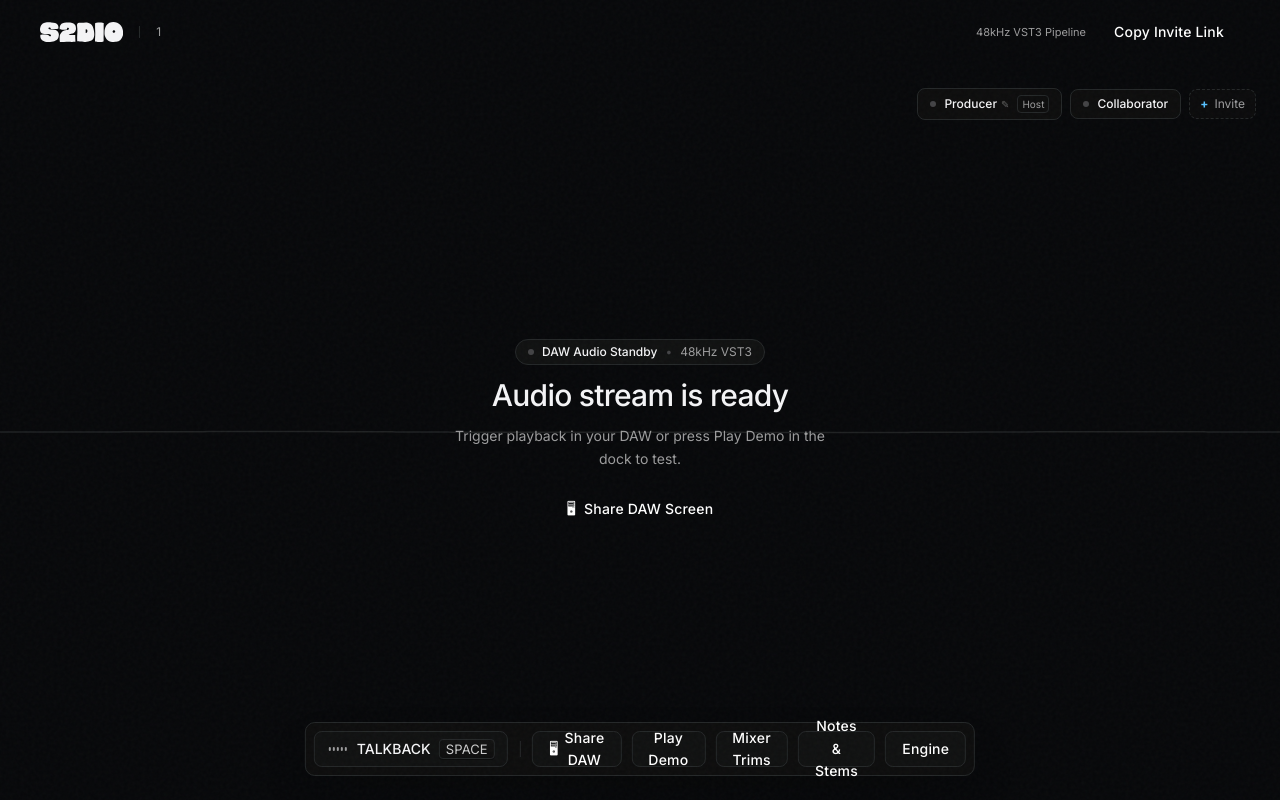
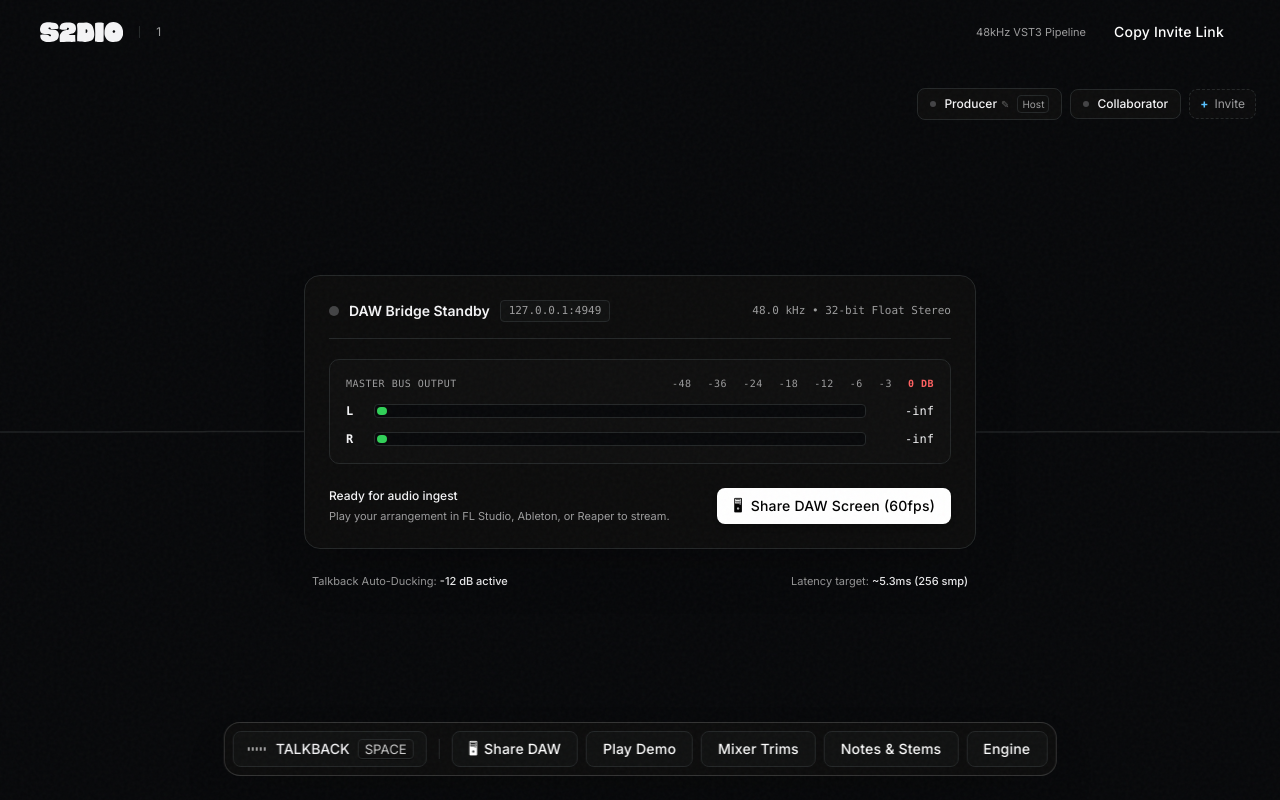
Before and after one commit to rogueexxxx-del/s2dio, a Next.js app: page /session/1 in a window 1280 px wide. Built offline with nearby package versions, Linux system fonts and the light colour scheme; no server answers.

Commit message:
fix(ui): eliminate window control collisions, fix bottom dock wrapping, add hardware VU meter console

```diff
--- a/src/app/globals.css
+++ b/src/app/globals.css
@@ -126,6 +126,7 @@ body::before {
   line-height: 1.6;
   letter-spacing: 0.2px;
   transition: opacity 150ms ease;
+  white-space: nowrap;
 }
 .btn-secondary:hover {
   opacity: 0.85;
@@ -147,6 +148,7 @@ body::before {
   line-height: 1.6;
   letter-spacing: 0.2px;
   transition: border-color 150ms ease, background-color 150ms ease;
+  white-space: nowrap;
 }
 .btn-tertiary:hover {
   border-color: var(--hairline-strong);
--- a/src/app/session/[slug]/page.tsx
+++ b/src/app/session/[slug]/page.tsx
@@ -441,19 +441,19 @@ export default function StudioRoomPage() {
       </main>
 
       {/* Floating Zen Bottom Dock */}
-      <div className="absolute bottom-6 left-1/2 -translate-x-1/2 z-20 flex items-center gap-2.5 bg-surface border border-hairline rounded-lg p-2 shadow-2xl">
+      <div className="absolute bottom-6 left-1/2 -translate-x-1/2 z-20 flex items-center gap-2 bg-surface/95 backdrop-blur-xl border border-hairline-strong rounded-xl p-2 shadow-2xl whitespace-nowrap">
         {/* Push to talk */}
         <PushToTalkButton
           isActive={isTalkbackActive}
           onStateChange={handleTalkbackChange}
         />
 
-        <div className="h-4 w-[1px] bg-hairline mx-0.5" />
+        <div className="h-5 w-[1px] bg-hairline mx-1" />
 
         {/* Share DAW Screen Video Transmission */}
         <button
           onClick={handleToggleScreenShare}
-          className={`h-9 px-3 text-xs rounded-md border transition-colors inline-flex items-center gap-1.5 cursor-pointer ${
+          className={`h-9 px-3.5 text-xs rounded-md border transition-colors inline-flex items-center gap-1.5 whitespace-nowrap cursor-pointer ${
             isScreenSharing
               ? "bg-accent-red text-white border-accent-red font-medium"
               : "btn-tertiary"
@@ -467,10 +467,10 @@ export default function StudioRoomPage() {
         {/* Play/Stop Audio Test */}
         <button
           onClick={handleToggleTestAudio}
-          className={`px-3 py-1.5 text-xs font-medium rounded-md transition-colors border ${
+          className={`h-9 px-3.5 text-xs font-medium rounded-md transition-colors border whitespace-nowrap cursor-pointer ${
             isPlayingTestAudio
               ? "bg-accent-red text-white border-accent-red"
-              : "btn-tertiary h-9 px-3 text-xs"
+              : "btn-tertiary"
           }`}
         >
           {isPlayingTestAudio ? "Stop Audio" : "Play Demo"}
@@ -479,7 +479,7 @@ export default function StudioRoomPage() {
         {/* Console Trims Modal Trigger */}
         <button
           onClick={() => setIsMixerOpen(true)}
-          className="btn-tertiary h-9 px-3 text-xs"
+          className="btn-tertiary h-9 px-3.5 text-xs whitespace-nowrap cursor-pointer"
         >
           Mixer Trims
         </button>
@@ -487,9 +487,9 @@ export default function StudioRoomPage() {
         {/* Notes & Files Toggle */}
         <button
           onClick={() => setIsDrawerOpen(!isDrawerOpen)}
-          className={`h-9 px-3 text-xs rounded-md border transition-colors ${
+          className={`h-9 px-3.5 text-xs rounded-md border transition-colors whitespace-nowrap cursor-pointer ${
             isDrawerOpen
-              ? "bg-surface-card border-hairline-strong text-ink"
+              ? "bg-surface-card border-hairline-strong text-ink font-semibold"
               : "btn-tertiary"
           }`}
         >
@@ -499,7 +499,7 @@ export default function StudioRoomPage() {
         {/* Audio Engine Settings */}
         <button
           onClick={() => setIsSettingsOpen(true)}
-          className="btn-tertiary h-9 px-3 text-xs"
+          className="btn-tertiary h-9 px-3.5 text-xs whitespace-nowrap cursor-pointer"
         >
           Engine
         </button>
--- a/src/components/AudioStage.tsx
+++ b/src/components/AudioStage.tsx
@@ -116,7 +116,7 @@ export function AudioStage({
         />
       )}
 
-      {/* Video Viewport or Center Focus Text */}
+      {/* Video Viewport or Center Hardware Studio Console */}
       {videoStream ? (
         <div className="relative w-full max-w-5xl h-[72vh] flex items-center justify-center rounded-lg overflow-hidden border border-hairline bg-surface shadow-2xl z-10">
           <video
@@ -169,62 +169,115 @@ export function AudioStage({
           </div>
         </div>
       ) : (
-        <div className="relative z-10 text-center space-y-3 max-w-md">
-          <div className="inline-flex items-center gap-2 px-3 py-1 rounded-full bg-surface-elevated border border-hairline text-xs text-mute">
-            <span
-              className={`w-1.5 h-1.5 rounded-full ${
-                isStreaming ? "bg-accent-green animate-pulse" : "bg-stone"
-              }`}
-            />
-            <span className="font-medium text-ink">
-              {isStreaming ? "Master Audio Active" : "DAW Audio Standby"}
+        <div className="relative z-10 w-full max-w-2xl mx-auto space-y-6">
+          {/* Hardware Ingest Header Card */}
+          <div className="bg-surface/95 border border-hairline rounded-xl p-6 shadow-2xl space-y-5 backdrop-blur-md">
+            {/* Top Bar: Connection & Stream Type */}
+            <div className="flex items-center justify-between border-b border-hairline pb-4">
+              <div className="flex items-center gap-2.5">
+                <span className={`w-2.5 h-2.5 rounded-full ${isStreaming ? "bg-accent-green animate-pulse" : "bg-stone"}`} />
+                <span className="text-sm font-semibold text-ink">
+                  {isStreaming ? "DAW Master Bus Active" : "DAW Bridge Standby"}
                 </span>
-            <span className="text-stone">•</span>
-            <span>48kHz VST3</span>
+                <span className="text-[11px] px-2 py-0.5 rounded bg-surface-elevated border border-hairline font-mono text-mute">
+                  127.0.0.1:4949
+                </span>
               </div>
 
-          <div className="text-2xl md:text-3xl text-ink font-medium tracking-tight">
-            {isStreaming ? "Listening to DAW Master Bus" : "Audio stream is ready"}
+              <div className="text-[11px] font-mono text-mute">
+                48.0 kHz • 32-bit Float Stereo
+              </div>
             </div>
 
-          <p className="text-sm text-mute leading-relaxed font-sans max-w-sm mx-auto">
-            {isStreaming
-              ? "Uncompressed Float32 stereo PCM streaming via local loopback on 127.0.0.1:4949."
-              : "Trigger playback in your DAW or press Play Demo in the dock to test."}
-          </p>
+            {/* Stereo Hardware VU Meters */}
+            <div className="space-y-3 bg-surface-elevated/70 border border-hairline rounded-lg p-4">
+              <div className="flex items-center justify-between text-[10px] font-mono text-mute uppercase tracking-wider">
+                <span>Master Bus Output</span>
+                <div className="flex gap-4">
+                  <span>-48</span>
+                  <span>-36</span>
+                  <span>-24</span>
+                  <span>-18</span>
+                  <span>-12</span>
+                  <span>-6</span>
+                  <span>-3</span>
+                  <span className="text-accent-red font-bold">0 dB</span>
+                </div>
+              </div>
+
+              {/* Left Channel */}
+              <div className="space-y-1">
+                <div className="flex items-center gap-3">
+                  <span className="text-xs font-mono font-bold text-ink w-4">L</span>
+                  <div className="flex-1 h-3.5 bg-canvas rounded-xs overflow-hidden p-0.5 flex items-center border border-hairline">
+                    <div
+                      className="h-full rounded-xs transition-all duration-75"
+                      style={{
+                        width: `${Math.max(2, Math.min(100, ((rmsDbL + 60) / 60) * 100))}%`,
+                        backgroundColor: rmsDbL > -3 ? '#ff453a' : rmsDbL > -12 ? '#ffd60a' : '#30d158',
+                      }}
+                    />
+                  </div>
+                  <span className="text-xs font-mono text-ink w-14 text-right">
+                    {rmsDbL > -59 ? `${rmsDbL.toFixed(1)} dB` : "-inf"}
+                  </span>
+                </div>
+              </div>
+
+              {/* Right Channel */}
+              <div className="space-y-1">
+                <div className="flex items-center gap-3">
+                  <span className="text-xs font-mono font-bold text-ink w-4">R</span>
+                  <div className="flex-1 h-3.5 bg-canvas rounded-xs overflow-hidden p-0.5 flex items-center border border-hairline">
+                    <div
+                      className="h-full rounded-xs transition-all duration-75"
+                      style={{
+                        width: `${Math.max(2, Math.min(100, ((rmsDbR + 60) / 60) * 100))}%`,
+                        backgroundColor: rmsDbR > -3 ? '#ff453a' : rmsDbR > -12 ? '#ffd60a' : '#30d158',
+                      }}
+                    />
+                  </div>
+                  <span className="text-xs font-mono text-ink w-14 text-right">
+                    {rmsDbR > -59 ? `${rmsDbR.toFixed(1)} dB` : "-inf"}
+                  </span>
+                </div>
+              </div>
+            </div>
+
+            {/* Quick Screen Share & Instructions Box */}
+            <div className="flex flex-col sm:flex-row items-center justify-between gap-4 pt-1">
+              <div className="text-xs text-mute space-y-1 text-center sm:text-left">
+                <div className="text-ink font-medium">
+                  {isStreaming ? "Audio streaming in real time" : "Ready for audio ingest"}
+                </div>
+                <div className="text-[11px]">
+                  Play your arrangement in FL Studio, Ableton, or Reaper to stream.
+                </div>
+              </div>
 
               {isHost && onToggleScreenShare && (
-            <div className="pt-2">
                 <button
                   onClick={onToggleScreenShare}
-                className="btn-secondary h-9 px-4 text-xs inline-flex items-center gap-2"
+                  className="btn-primary h-9 px-4 text-xs font-medium inline-flex items-center gap-2 whitespace-nowrap shadow-md cursor-pointer"
                 >
                   <span>🖥</span>
-                <span>Share DAW Screen</span>
+                  <span>Share DAW Screen (60fps)</span>
                 </button>
+              )}
             </div>
-          )}
+          </div>
 
-          {isHost && !isStreaming && typeof window !== "undefined" && window.location.protocol === "https:" && (
-            <div className="p-3 rounded-md bg-surface border border-accent-blue/30 text-[11px] text-mute max-w-sm mx-auto space-y-1 text-left">
-              <div className="flex items-center gap-1.5 text-accent-blue font-medium">
-                <span>Local Bridge Note</span>
+          {/* Broadcast & Room Info Strip */}
+          <div className="flex items-center justify-between px-2 text-[11px] text-mute">
+            <div>
+              <span>Talkback Auto-Ducking: </span>
+              <strong className="text-ink font-medium">-12 dB active</strong>
             </div>
-              <p className="leading-relaxed">
-                Browsers block HTTPS web pages from connecting to unencrypted local machine sockets (<code className="text-ink">127.0.0.1:4949</code>).
-              </p>
-              <p>
-                Open this session on your DAW machine at{" "}
-                <a
-                  href={`http://localhost:3000${window.location.pathname}`}
-                  className="text-ink underline hover:text-accent-blue font-mono font-medium"
-                >
-                  http://localhost:3000{window.location.pathname}
-                </a>{" "}
-                to link directly with your VST3 plugin.
-              </p>
+            <div>
+              <span>Latency target: </span>
+              <strong className="text-ink font-medium">~5.3ms (256 smp)</strong>
             </div>
-          )}
+          </div>
         </div>
       )}
 
```
Also changed, not shown: electron/main.js (+7 -11 lines). Lines whose indentation alone changed are shown as unchanged.
